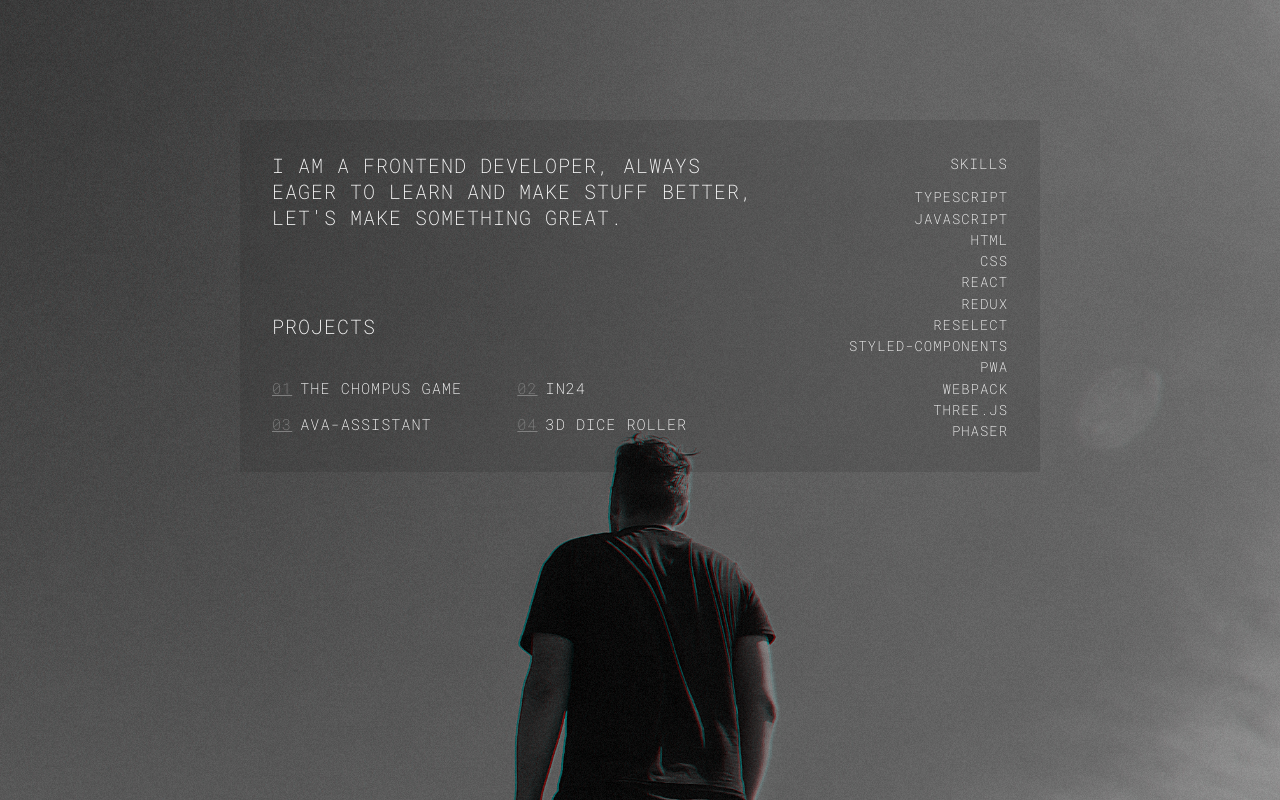
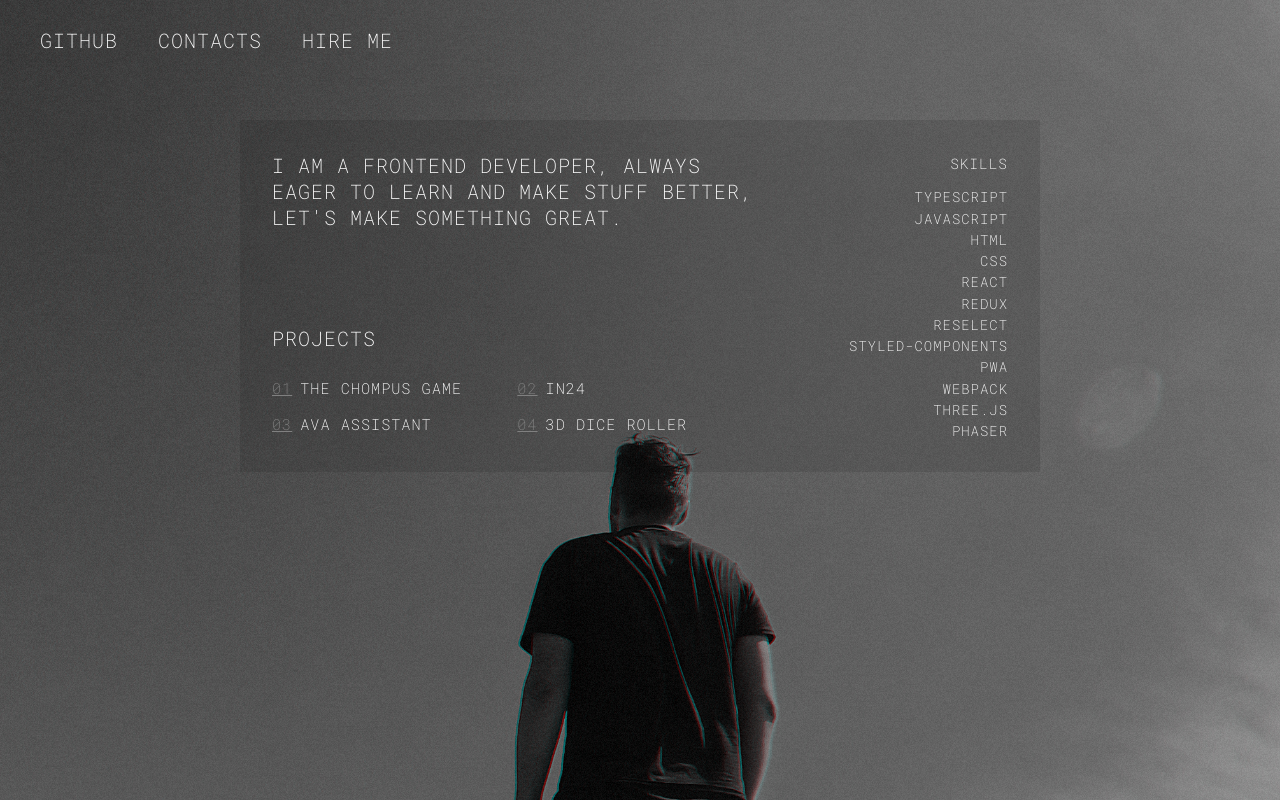
Before and after one commit to evgeny-rov/my-website, a React (Create React App) app: page / in a window 1280 px wide. Built offline with nearby package versions, Linux system fonts and the light colour scheme.

Commit message:
added nav, cleaned up css

```diff
--- a/src/App.tsx
+++ b/src/App.tsx
@@ -2,6 +2,7 @@ import React from 'react';
 import MainSection from './components/MainSection';
 import Description from './components/Description';
 import Skills from './components/Skills';
+import Nav from './components/Nav';
 import Projects from './components/Projects';
 import { AppWrapper, Background } from './styled/general';
 import bg from './assets/bg.jpg'
@@ -10,6 +11,7 @@ function App() {
   return (
     <AppWrapper>
       <Background src={bg} alt="background image"/>
+      <Nav />
       <MainSection>
         <Description />
         <Skills />
--- a/src/components/Description.tsx
+++ b/src/components/Description.tsx
@@ -1,5 +1,5 @@
 import React from 'react';
-import { StyledDescription } from '../styled/mainContent';
+import { StyledDescription } from '../styled/mainSection';
 
 export default () => {
   return (
--- a/src/components/MainSection.tsx
+++ b/src/components/MainSection.tsx
@@ -1,5 +1,5 @@
 import React, { FunctionComponent } from 'react';
-import { StyledMainSection } from '../styled/mainContent';
+import { StyledMainSection } from '../styled/mainSection';
 
 const MainSection: FunctionComponent = ({ children }) => {
   return (
--- /dev/null
+++ b/src/components/Nav.tsx
@@ -0,0 +1,23 @@
+import React from 'react';
+import { NavContainer, NavList, ListItem } from '../styled/nav';
+import { Link } from '../styled/general';
+
+const MY_GITHUB_URL = 'https://github.com/evgeny-rov';
+
+export default () => {
+  return (
+    <NavContainer>
+      <NavList>
+        <ListItem>
+          <Link href={MY_GITHUB_URL} target="_blank">github</Link>
+        </ListItem>
+        <ListItem>
+          <Link href="/">contacts</Link>
+        </ListItem>
+        <ListItem>
+          <Link href="#">hire me</Link>
+        </ListItem>
+      </NavList>
+    </NavContainer>
+  );
+};
--- a/src/components/Projects.tsx
+++ b/src/components/Projects.tsx
@@ -1,28 +1,25 @@
 import React from 'react';
-import { ProjectsWrapper, ProjectsContainer, StyledProject } from '../styled/mainContent';
+import { ProjectsSection, ProjectsContainer, StyledProject, ProjectId, ProjectLink } from '../styled/mainSection';
+import projects from '../data/projects';
 
 export default () => {
+  const renderProjects = () => (
+    projects.map(({ visualId, name, demoURL }, id) => {
+      return (
+        <StyledProject key={id}>
+          <ProjectId>{visualId}</ProjectId>
+          <ProjectLink href={demoURL} target="_blank">{name}</ProjectLink>
+        </StyledProject>
+      );
+    })
+  );
+
   return (
-    <ProjectsWrapper>
-      <h2>projects</h2>
+    <ProjectsSection>
+      <h1>projects</h1>
       <ProjectsContainer>
-        <StyledProject>
-          <span>01</span>
-          <a href="https://evgeny-rov.github.io/the-chompus-game/">the chompus game</a>
-        </StyledProject>
-        <StyledProject>
-          <span>02</span>
-          <a href="https://evgeny-rov.github.io/the-chompus-game/">in24</a>
-        </StyledProject>
-        <StyledProject>
-          <span>03</span>
-          <a href="https://evgeny-rov.github.io/the-chompus-game/">ava-assistant</a>
-        </StyledProject>
-        <StyledProject>
-          <span>04</span>
-          <a href="https://evgeny-rov.github.io/the-chompus-game/">3d dice roller</a>
-        </StyledProject>
+        {renderProjects()}
       </ProjectsContainer>
-    </ProjectsWrapper>
+    </ProjectsSection>
   );
 };
--- a/src/components/Skills.tsx
+++ b/src/components/Skills.tsx
@@ -1,22 +1,22 @@
 import React from 'react';
-import { StyledSkills } from '../styled/mainContent';
+import { StyledSkills } from '../styled/mainSection';
 
 export default () => {
   return (
     <StyledSkills>
       <h2>skills</h2>
-      <span>typescript</span>
-      <span>javascript</span>
-      <span>html</span>
-      <span>css</span>
-      <span>react</span>
-      <span>redux</span>
-      <span>reselect</span>
-      <span>styled-components</span>
-      <span>pwa</span>
-      <span>webpack</span>
-      <span>three.js</span>
-      <span>phaser</span>
+      <p>typescript</p>
+      <p>javascript</p>
+      <p>html</p>
+      <p>css</p>
+      <p>react</p>
+      <p>redux</p>
+      <p>reselect</p>
+      <p>styled-components</p>
+      <p>pwa</p>
+      <p>webpack</p>
+      <p>three.js</p>
+      <p>phaser</p>
     </StyledSkills>
   );
 };
--- /dev/null
+++ b/src/data/projects.ts
@@ -0,0 +1,35 @@
+interface project {
+  visualId: string;
+  name: string;
+  demoURL: string;
+  repoURL: string;
+}
+
+const projects: Array<project> = [
+  {
+    visualId: '01',
+    name: 'the chompus game',
+    demoURL: 'https://evgeny-rov.github.io/the-chompus-game/',
+    repoURL: 'https://github.com/evgeny-rov/the-chompus-game',
+  },
+  {
+    visualId: '02',
+    name: 'in24',
+    demoURL: 'https://evgeny-rov.github.io/in24/',
+    repoURL: 'https://github.com/evgeny-rov/in24',
+  },
+  {
+    visualId: '03',
+    name: 'ava assistant',
+    demoURL: 'https://github.com/evgeny-rov/ava-assistant/template',
+    repoURL: 'https://github.com/evgeny-rov/ava-assistant',
+  },
+  {
+    visualId: '04',
+    name: '3d dice roller',
+    demoURL: 'https://evgeny-rov.github.io/dice-roller/',
+    repoURL: 'https://github.com/evgeny-rov/dice-roller',
+  },
+];
+
+export default projects;
--- a/src/styled/general.ts
+++ b/src/styled/general.ts
@@ -7,6 +7,28 @@ export const GlobalStyle = createGlobalStyle`
     font-family: 'Roboto Mono', monospace;
     -webkit-font-smoothing: antialiased;
     -moz-osx-font-smoothing: grayscale;
+    text-transform: uppercase;
+    font-weight: 200;
+    font-size: 1.25rem;
+    letter-spacing: 1px;
+  }
+
+  p {
+    font-size: 0.87rem;
+    margin: 0;
+  }
+
+  h1, h2 {
+    font-weight: 200;
+    margin-block-start: 0;
+  }
+
+  h1 {
+    font-size: 1.25rem;
+  }
+
+  h2 {
+    font-size: 0.9rem;
   }
 `;
 
@@ -30,3 +52,13 @@ export const Background = styled.img`
   object-fit: cover;
   z-index: -1;
 `;
+
+export const Link = styled.a`
+  text-decoration: none;
+  color: #fff;
+  transition: all .5s;
+
+  &:hover {
+    color: cyan;
+  }
+`;
--- a/src/styled/mainContent.ts
+++ b/src/styled/mainSection.ts
@@ -1,4 +1,5 @@
 import styled from 'styled-components/macro';
+import { Link } from './general';
 
 export const StyledMainSection = styled.section`
   box-sizing: border-box;
@@ -14,14 +15,6 @@ export const StyledMainSection = styled.section`
     'desc desc secondary'
     'projects projects secondary';
   background-color: rgba(0, 0, 0, 0.1);
-
-  span, h1, h2 {
-    text-transform: uppercase;
-    font-weight: 200;
-    color: #fff;
-    font-size: 1.25rem;
-    letter-spacing: 1px;
-  }
 `;
 
 export const StyledDescription = styled.span`
@@ -36,28 +29,21 @@ export const StyledSkills = styled.div`
   place-items: end;
   text-align: right;
   grid-area: secondary;
-
-  h2 {
-    font-size: 0.9rem;
-    margin-block-start: 0;
-  }
-
-  span {
-    display: block;
-    font-size: 0.87rem;
-  }
 `;
 
-export const ProjectsWrapper = styled.div`
+export const ProjectsSection = styled.div`
   justify-self: baseline;
   grid-area: projects;
   text-align: left;
   display: flex;
   flex-direction: column;
-  justify-content: space-between;
+  justify-content: flex-end;
 `;
 
-export const ProjectsContainer = styled.div`
+export const ProjectsContainer = styled.ul`
+  list-style-type: none;
+  padding: 0;
+  margin: 0;
   display: flex;
   align-items: center;
   justify-content: center;
@@ -66,27 +52,18 @@ export const ProjectsContainer = styled.div`
   height: 50%;
 `;
 
-export const StyledProject = styled.span`
+export const StyledProject = styled.li`
   width: 50%;
+`;
 
-  span, a {
-    font-size: 0.95rem;
-  }
+export const ProjectId = styled.span`
+  font-size: 0.95rem;
+  color: grey;
+  text-decoration: underline;
+`;
 
-  span {
-    text-decoration: underline;
-    color: grey;
-  }
-
-  a {
-    text-decoration: none;
-    color: white;
-    transition: all .4s;
-    margin-left: 0.5rem;
-    margin-right: 0.5rem;
-
-    &:hover {
-      color: pink;
-    }
-  }
+export const ProjectLink = styled(Link)`
+  font-size: 0.95rem;
+  margin-left: 0.5rem;
+  margin-right: 0.5rem;
 `;
--- /dev/null
+++ b/src/styled/nav.ts
@@ -0,0 +1,24 @@
+import styled from 'styled-components/macro';
+
+export const NavContainer = styled.nav`
+  box-sizing: border-box;
+  position: absolute;
+  top: 0;
+  left: 0;
+  width: 100%;
+  height: 5rem;
+`;
+
+export const NavList = styled.ul`
+  list-style-type: none;
+  padding-inline-start: 0;
+  width: 100%;
+  height: 100%;
+  display: flex;
+  align-items: center;
+  margin: 0;
+`;
+
+export const ListItem = styled.li`
+    margin-left: 2.5rem;
+`;
```
